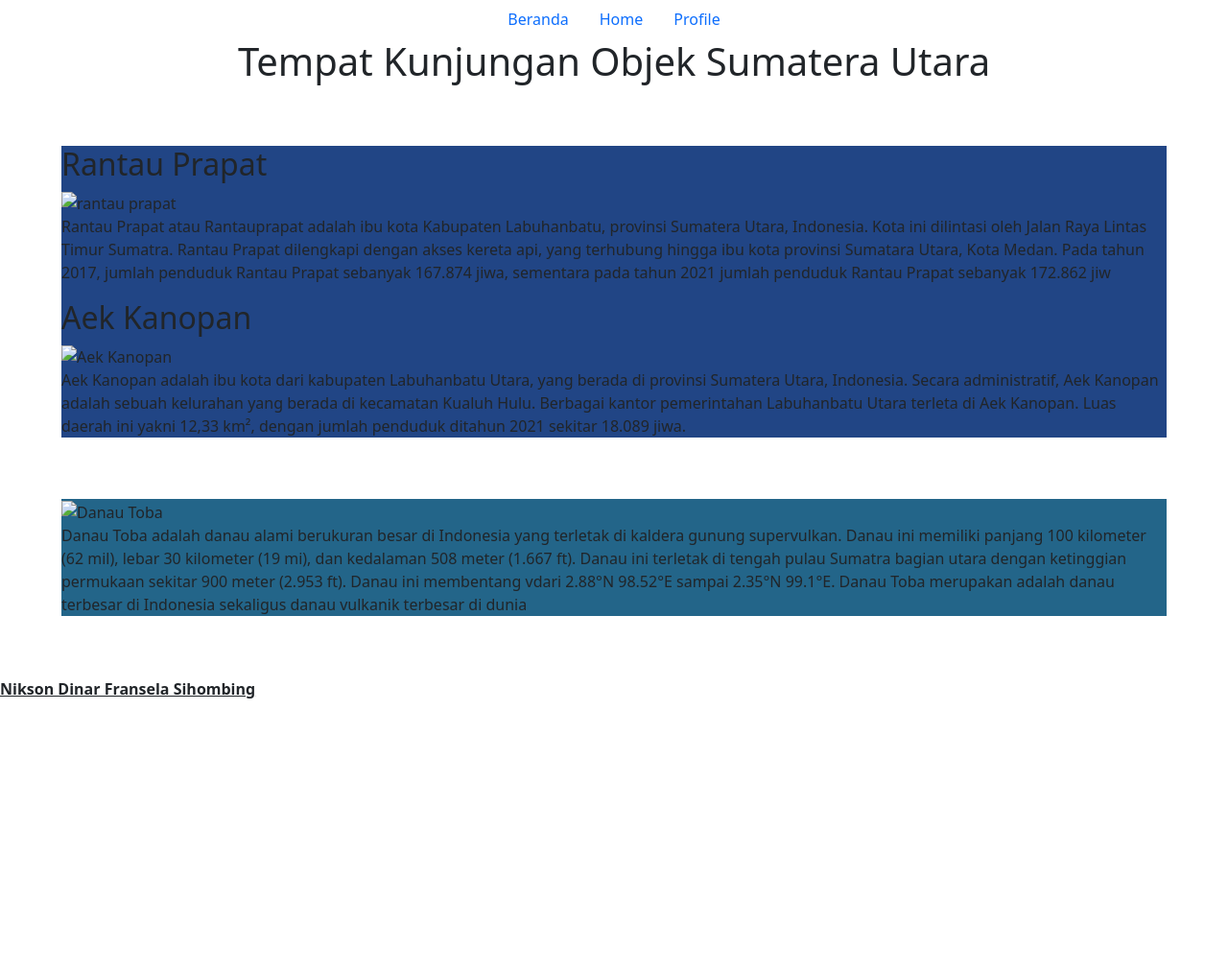
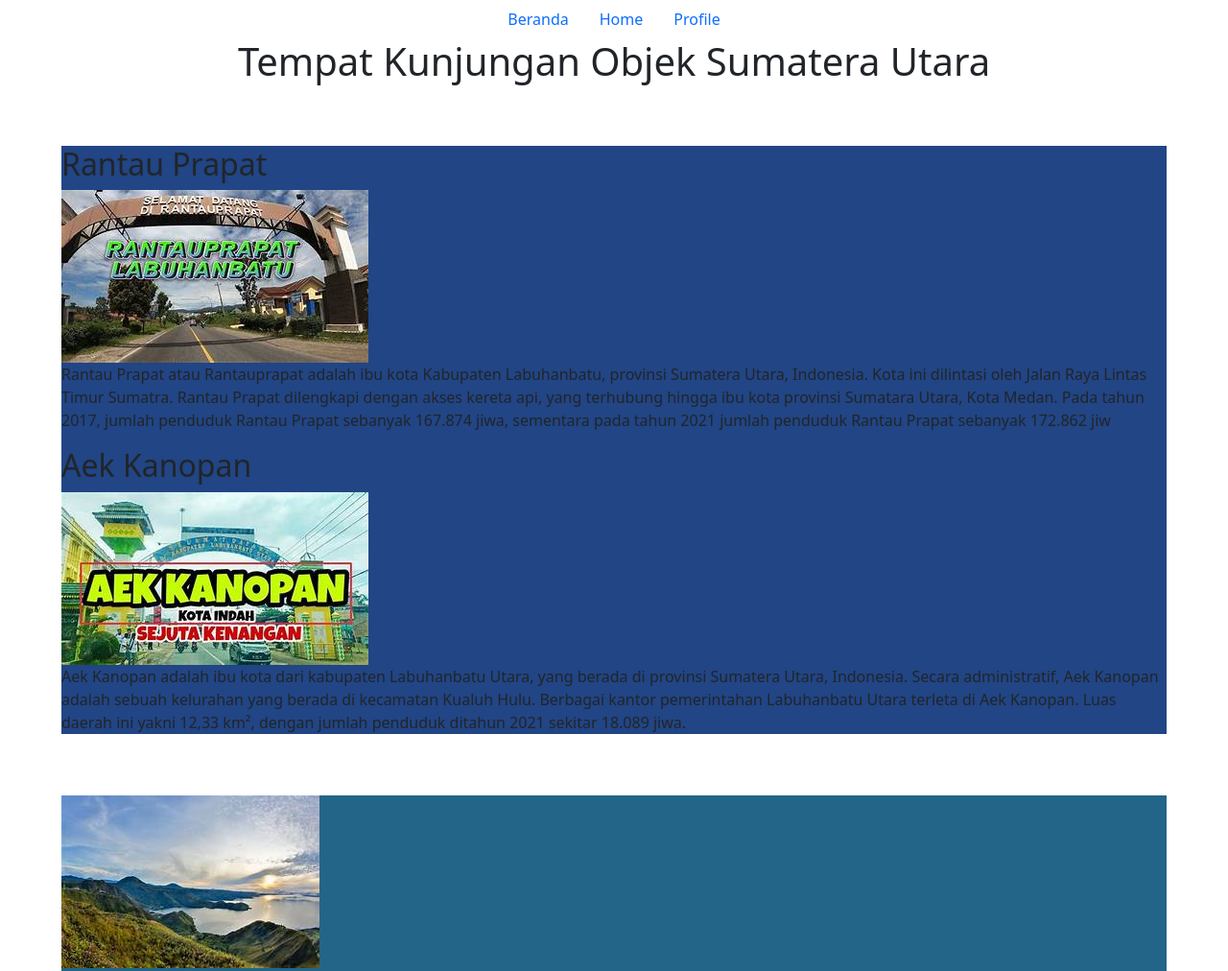
Before and after one commit to sihombing18/biodata_portofolio, a plain HTML site: page index.html in a window 1280 px wide. Shown: the top 1012 px of the page at 96% size. Before the commit the page ends 800 px from the top, so only its background shows below. Drawn offline with Linux system fonts and the light colour scheme.

Commit message:
index.html

```diff
--- a/index.html
+++ b/index.html
@@ -9,9 +9,9 @@
 <header><div class="nav justify-content-center"><a class="nav-link active" aria-current="page" href="index.html">Beranda</a><a class="nav-link" href="index.html">Home</a><a class="nav-link" href="index.html">Profile</a></div>
 </header>
 <main>
-<aside><center><h1>Tempat Kunjungan Objek Sumatera Utara </h1></center><div class="item1"><aside id="rantau Prapat"><h2>Rantau Prapat</h2><img src="img/rantau.jfif" alt="rantau prapat" /><p>Rantau Prapat atau Rantauprapat adalah ibu kota Kabupaten Labuhanbatu, provinsi Sumatera Utara, Indonesia. Kota ini dilintasi oleh Jalan Raya Lintas Timur Sumatra. Rantau Prapat dilengkapi dengan akses kereta api, yang terhubung hingga ibu kota provinsi Sumatara Utara, Kota Medan. Pada tahun 2017, jumlah penduduk Rantau Prapat sebanyak 167.874 jiwa, sementara pada tahun 2021 jumlah penduduk Rantau Prapat sebanyak 172.862 jiw</p>
+<aside><center><h1>Tempat Kunjungan Objek Sumatera Utara </h1></center><div class="item1"><aside id="rantau Prapat"><h2>Rantau Prapat</h2><img src="rantau.jfif" alt="rantau prapat" /><p>Rantau Prapat atau Rantauprapat adalah ibu kota Kabupaten Labuhanbatu, provinsi Sumatera Utara, Indonesia. Kota ini dilintasi oleh Jalan Raya Lintas Timur Sumatra. Rantau Prapat dilengkapi dengan akses kereta api, yang terhubung hingga ibu kota provinsi Sumatara Utara, Kota Medan. Pada tahun 2017, jumlah penduduk Rantau Prapat sebanyak 167.874 jiwa, sementara pada tahun 2021 jumlah penduduk Rantau Prapat sebanyak 172.862 jiw</p>
 </aside>
-<article><article id="Aek Kanopan"><h2>Aek Kanopan</h2><img src="img/kopan.jfif" alt="Aek Kanopan" /><p>Aek Kanopan adalah ibu kota dari kabupaten Labuhanbatu Utara, yang berada di provinsi Sumatera Utara, Indonesia. Secara administratif, Aek Kanopan adalah sebuah kelurahan yang berada di kecamatan Kualuh Hulu. Berbagai kantor pemerintahan Labuhanbatu Utara terleta di Aek Kanopan. Luas daerah ini yakni 12,33 km², dengan jumlah penduduk ditahun 2021 sekitar 18.089 jiwa.</p></div></div><div class="item3"><img src="img/toba.jfif" alt="Danau Toba" /><p>Danau Toba adalah danau alami berukuran besar di Indonesia yang terletak di kaldera gunung supervulkan. Danau ini memiliki panjang 100 kilometer (62 mil), lebar 30 kilometer (19 mi), dan kedalaman 508 meter (1.667 ft). Danau ini terletak di tengah pulau Sumatra bagian utara dengan ketinggian permukaan sekitar 900 meter (2.953 ft). Danau ini membentang vdari 2.88°N 98.52°E sampai 2.35°N 99.1°E. Danau Toba merupakan adalah danau terbesar di Indonesia sekaligus danau vulkanik terbesar di dunia</p></div>
+<article><article id="Aek Kanopan"><h2>Aek Kanopan</h2><img src="kopan.jfif" alt="Aek Kanopan" /><p>Aek Kanopan adalah ibu kota dari kabupaten Labuhanbatu Utara, yang berada di provinsi Sumatera Utara, Indonesia. Secara administratif, Aek Kanopan adalah sebuah kelurahan yang berada di kecamatan Kualuh Hulu. Berbagai kantor pemerintahan Labuhanbatu Utara terleta di Aek Kanopan. Luas daerah ini yakni 12,33 km², dengan jumlah penduduk ditahun 2021 sekitar 18.089 jiwa.</p></div></div><div class="item3"><img src="toba.jfif" alt="Danau Toba" /><p>Danau Toba adalah danau alami berukuran besar di Indonesia yang terletak di kaldera gunung supervulkan. Danau ini memiliki panjang 100 kilometer (62 mil), lebar 30 kilometer (19 mi), dan kedalaman 508 meter (1.667 ft). Danau ini terletak di tengah pulau Sumatra bagian utara dengan ketinggian permukaan sekitar 900 meter (2.953 ft). Danau ini membentang vdari 2.88°N 98.52°E sampai 2.35°N 99.1°E. Danau Toba merupakan adalah danau terbesar di Indonesia sekaligus danau vulkanik terbesar di dunia</p></div>
 </article>
 </main>
 <footer><a class="text-reset fw-bold" link rel="stylesheet" href="staling.css.">Nikson Dinar Fransela Sihombing</a></div>
```
